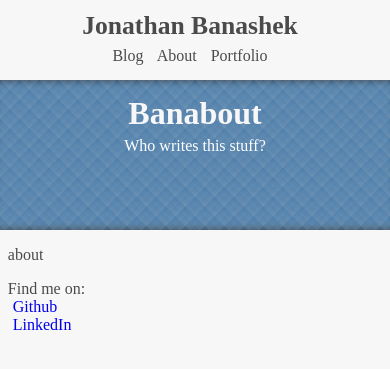
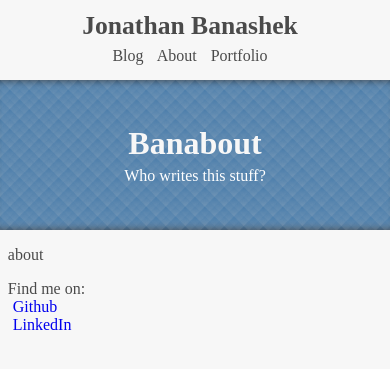
Before and after one commit to Banashek/banashek.github.io, a Jekyll site: the page built from about.html, in a window 390 px wide. Shown: the top 369 px of the page. Built offline with Jekyll 4.4.1, drawn with Linux system fonts in a browser that asks for light colours; some web fonts are replaced; Markdown is read by kramdown in place of the engine named in the settings.

Commit message:
Removing media query changes that seem to only affect responsive browser and not mobile browsers

```diff
--- a/stylesheets/animated_background.css
+++ b/stylesheets/animated_background.css
@@ -46,7 +46,4 @@
 }
 
 @media (max-width: 767px) {
-	#hero-text-container {
-		transform: translateY(-100%);
-	}
 }
--- a/stylesheets/hero.css
+++ b/stylesheets/hero.css
@@ -60,9 +60,6 @@
 	#hero-wrap-outer {
 		height: 150px;
 	}
-	#hero-container {
-		transform: translateY(-100%);
-	}
 	#hero-header {
 		font-size: 2em;
 	}
```
